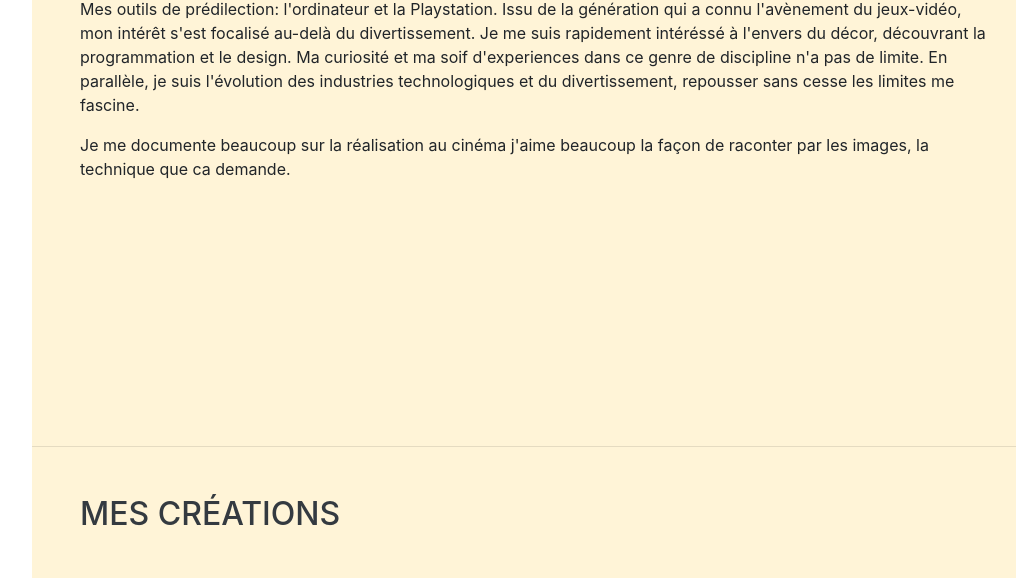
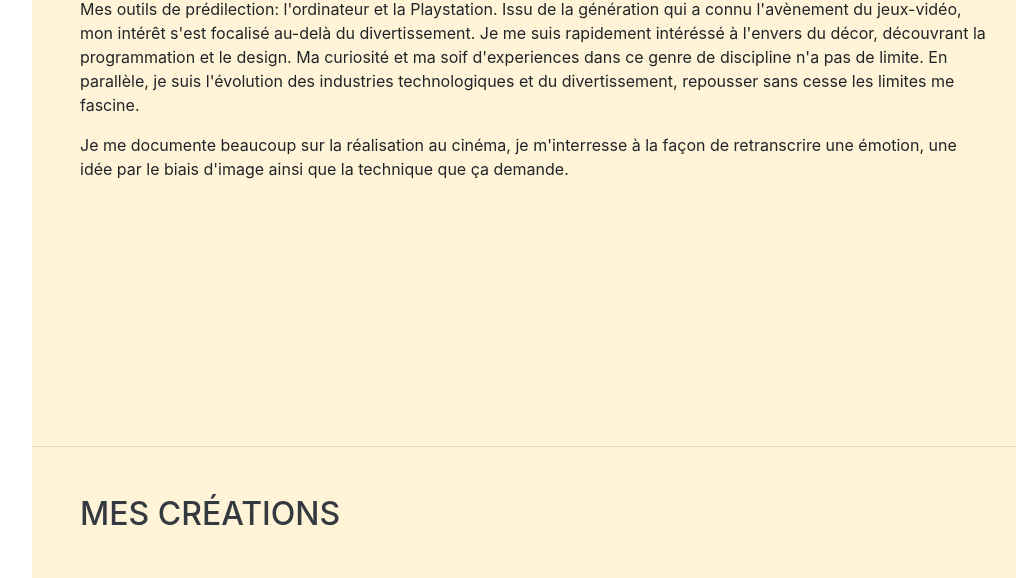
Before and after one commit to IbrahimB9/Site_IB, a website with bundled scripts: page index.html in a window 1280 px wide. Shown: the part 3798-4376 px from the top of the page, without its empty margins (240-1256 px from the left). Built offline with nearby package versions, Linux system fonts and the light colour scheme; files whose address does not match are found by name; a web font is replaced by a local one.

Commit message:
fbgbgtfg

```diff
--- a/index.html
+++ b/index.html
@@ -246,7 +246,7 @@
             <div class="w-100">
                 <h2 class="mb-5 wow bounceInLeft">Intérêts</h2>
                 <p class="wow fadeIn">Mes outils de prédilection: l'ordinateur et la Playstation. Issu de la génération qui a connu l'avènement du jeux-vidéo, mon intérêt s'est focalisé au-delà du divertissement. Je me suis rapidement intéréssé à l'envers du décor, découvrant la programmation et le design. Ma curiosité et ma soif d'experiences dans ce genre de discipline n'a pas de limite. En parallèle, je suis l'évolution des industries technologiques et du divertissement, repousser sans cesse les limites me fascine.</p>
-                <p class="mb-0 wow fadeIn">Je me documente beaucoup sur la réalisation au cinéma j'aime beaucoup la façon de raconter par les images, la technique que ca demande.
+                <p class="mb-0 wow fadeIn">Je me documente beaucoup sur la réalisation au cinéma, je m'interresse à la façon de retranscrire une émotion, une idée par le biais d'image ainsi que la technique que ça demande.
                 </p>
             </div>
         </section>
```
